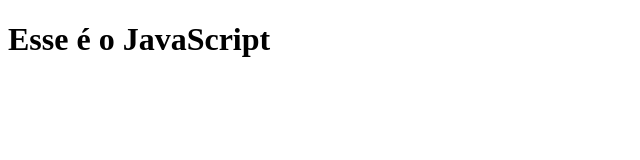
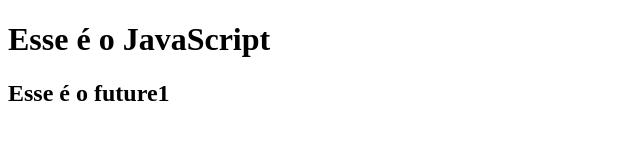
Before and after one commit to loochas/javascript-git, a plain HTML site: page index.html in a window 1280 px wide. Shown: the whole page, without its empty margins (0-640 px from the left). Drawn offline with Linux system fonts and the light colour scheme.

Commit message:
h2 da future1

```diff
--- a/index.html
+++ b/index.html
@@ -8,6 +8,7 @@
 </head>
 <body>
   <h1>Esse é o JavaScript</h1>
+  <h2>Esse é o future1</h2>
   <script src="script.js"></script>
 </body>
 </html>
```
